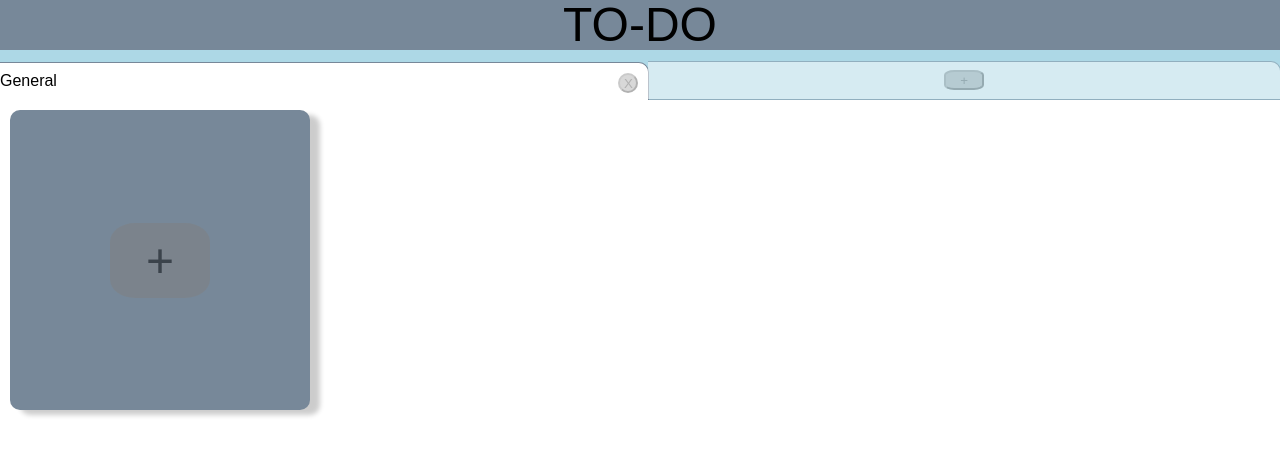
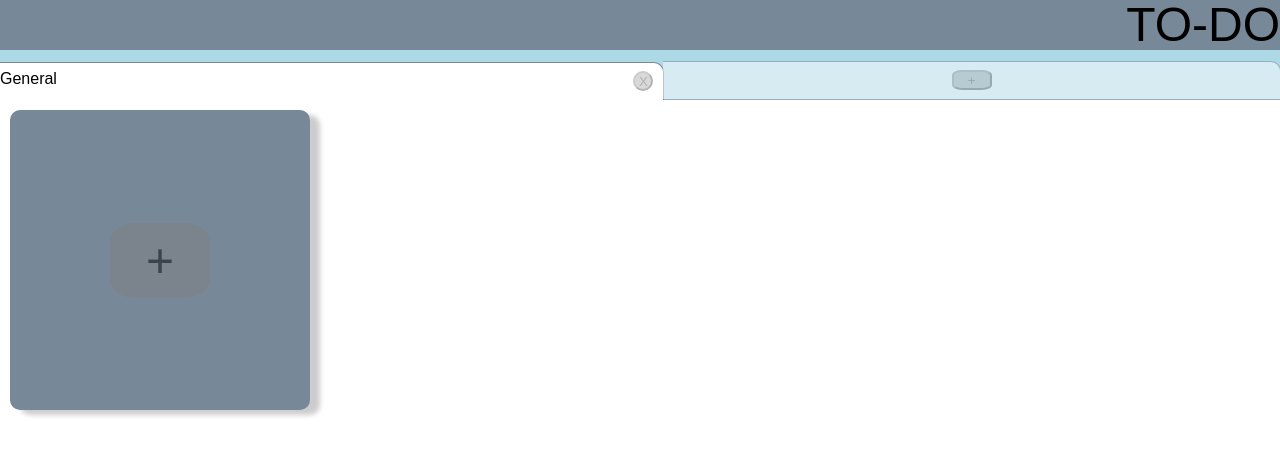
Before and after one commit to run-after/js-to-do, a plain HTML site: page index.html in a window 1280 px wide. Drawn offline with Linux system fonts and the light colour scheme.

Commit message:
Fix alignment of delete btn for Chrome

```diff
--- a/assets/styles/styles.css
+++ b/assets/styles/styles.css
@@ -29,7 +29,7 @@ header {
 
 .title {
   -ms-grid-column-align: center;
-      justify-self: center;
+  justify-self: end;
 }
 
 /* Main content */
@@ -81,7 +81,7 @@ body {
 }
 
 .delete {
-  position: absolute;
+  position: relative;
   width: 20px;
   height: 20px;
   background: grey;
@@ -90,7 +90,6 @@ body {
   -ms-grid-column-align: end;
   justify-self: end;
   margin-right: 10px;
-  margin-top: 10px;
   display: -ms-grid;
   display: grid;
   -webkit-box-pack: center;
@@ -179,7 +178,7 @@ body {
 }
 
 .task .delete {
-  position:absolute;
+  position: absolute;
   margin: 10px 10px 0 0;
 }
 
@@ -208,7 +207,7 @@ body {
   opacity: 0.8;
 }
 
-.last-task{
+.last-task {
   -ms-grid-rows: 1fr;
   grid-template-rows: 1fr;
 }
@@ -290,7 +289,7 @@ body {
 }
 
 @media (max-width: 955px) {
-  .project{
+  .project {
     -ms-grid-columns: 1fr 20px 1fr;
     grid-template-columns: repeat(2, 1fr);
   }
@@ -301,7 +300,7 @@ body {
     font-size: 0.75em;
   }
 
-  .project{
+  .project {
     -ms-grid-column-align: center;
     justify-self: center;
     -ms-grid-columns: 1fr;
```
Lines whose indentation alone changed are shown as unchanged.
